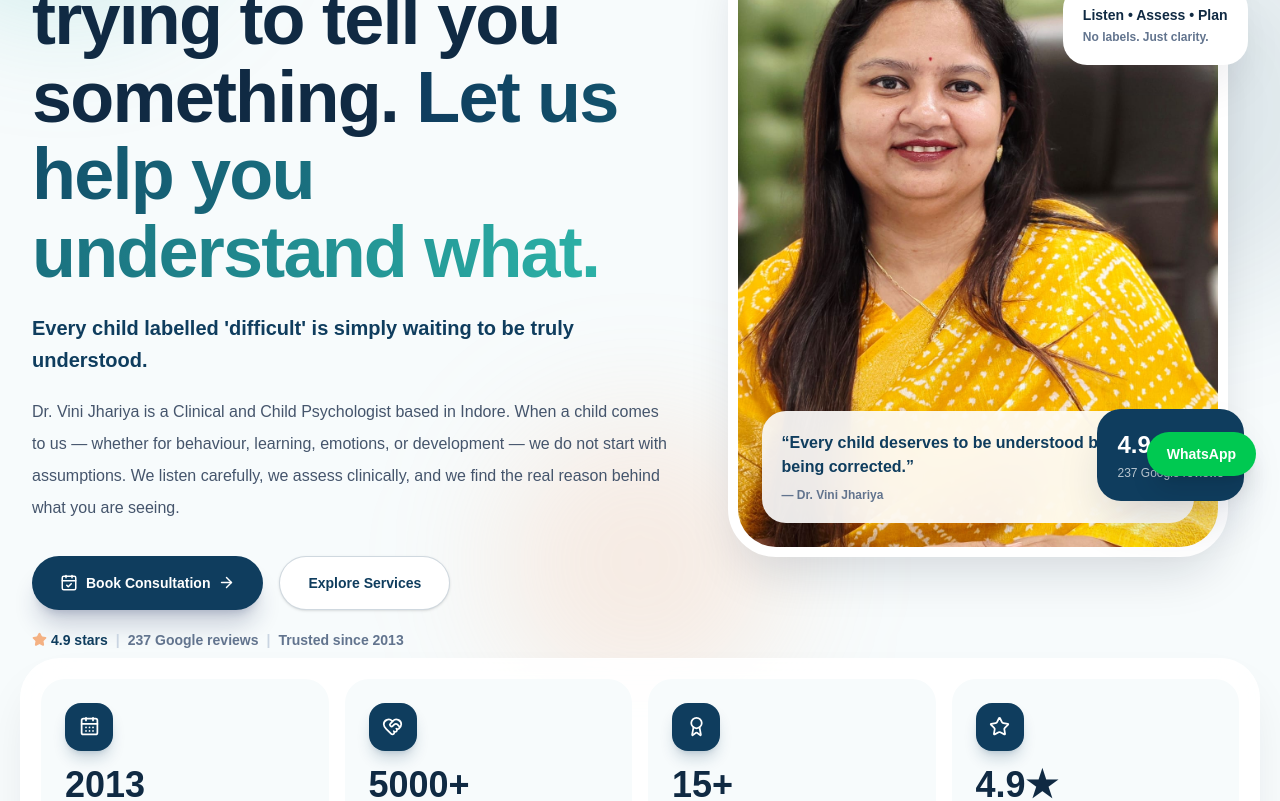
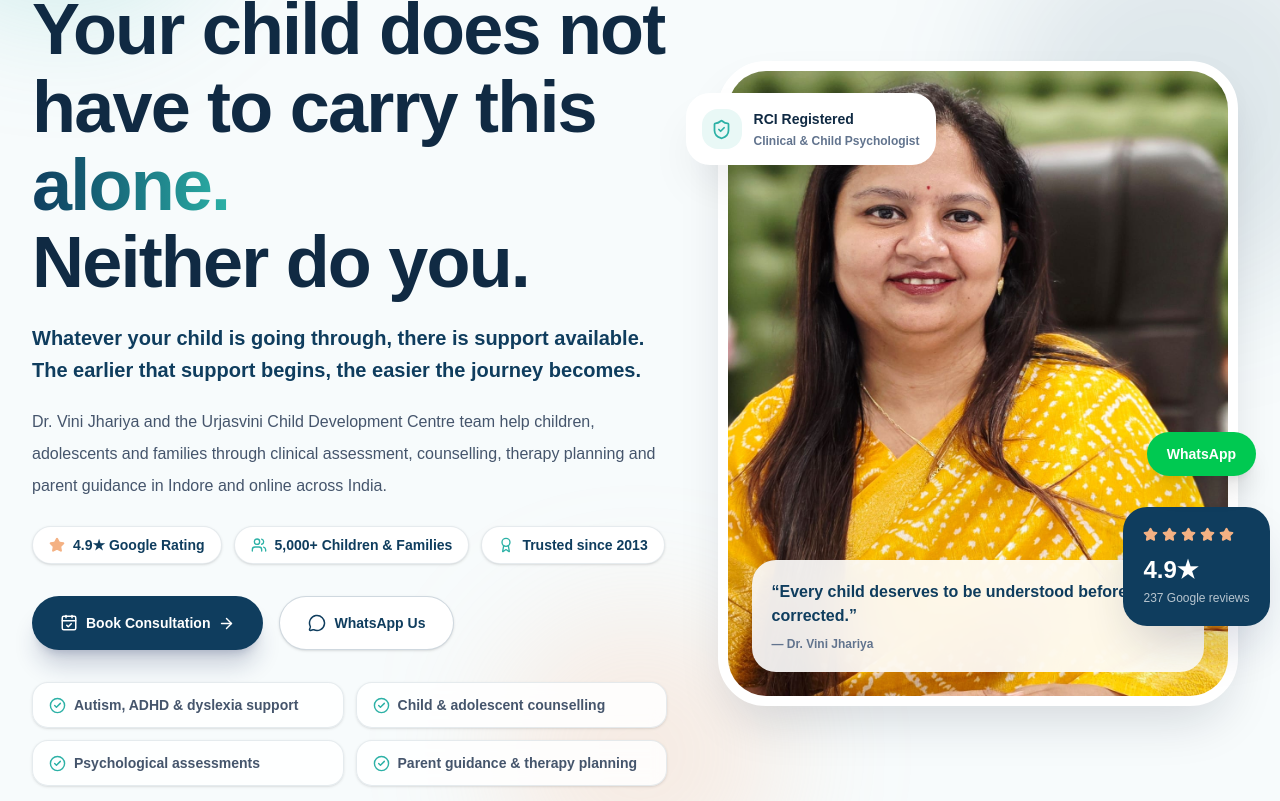
Before and after one commit to mayankjaat-45/Vini_Clinic_Web, a Next.js app in the folder client/: page / in a window 1280 px wide. Shown: the part 300-1101 px from the top of the page. Built offline with nearby package versions, Linux system fonts and the light colour scheme; no server answers.

Commit message:
Hero Page UI updated

```diff
--- a/client/src/components/home/Hero.jsx
+++ b/client/src/components/home/Hero.jsx
@@ -1,6 +1,39 @@
 import Image from "next/image";
 import React from "react";
-import { ArrowRight, CalendarCheck, HeartHandshake, Star } from "lucide-react";
+import {
+  ArrowRight,
+  Award,
+  CalendarCheck,
+  CheckCircle2,
+  HeartHandshake,
+  MapPin,
+  MessageCircle,
+  ShieldCheck,
+  Star,
+  Users,
+} from "lucide-react";
+
+const trustItems = [
+  {
+    icon: Star,
+    text: "4.9★ Google Rating",
+  },
+  {
+    icon: Users,
+    text: "5,000+ Children & Families",
+  },
+  {
+    icon: Award,
+    text: "Trusted since 2013",
+  },
+];
+
+const supportItems = [
+  "Autism, ADHD & dyslexia support",
+  "Child & adolescent counselling",
+  "Psychological assessments",
+  "Parent guidance & therapy planning",
+];
 
 const Hero = () => {
   return (
@@ -10,7 +43,7 @@ const Hero = () => {
       <div className="absolute -right-24 top-32 h-96 w-96 rounded-full bg-[#0F3D5E]/10 blur-3xl" />
       <div className="absolute bottom-0 left-1/2 h-72 w-72 -translate-x-1/2 rounded-full bg-[#F4B183]/20 blur-3xl" />
 
-      <section className="relative mx-auto grid min-h-screen max-w-7xl items-center gap-10 px-5 py-12 sm:px-6 md:py-14 lg:grid-cols-[1.08fr_0.92fr] lg:px-8">
+      <section className="relative mx-auto grid min-h-screen max-w-7xl items-center gap-10 px-5 pb-20 pt-28 sm:px-6 sm:pt-32 md:py-16 lg:grid-cols-[1.08fr_0.92fr] lg:px-8 lg:pt-36">
         {/* Left Content */}
         <div className="text-center lg:text-left">
           <p className="inline-flex items-center gap-2 rounded-full border border-[#2CB1A6]/20 bg-white px-4 py-2 text-xs font-bold text-[#2CB1A6] shadow-sm sm:text-sm">
@@ -19,28 +52,53 @@ const Hero = () => {
           </p>
 
           <h1 className="mx-auto mt-5 max-w-4xl text-4xl font-black leading-[1.08] tracking-tight text-[#102A43] sm:text-5xl md:text-6xl lg:mx-0 lg:text-7xl">
-            Every child is trying to tell you something.{" "}
+            Your child does not have to carry this{" "}
             <span className="bg-linear-to-r from-[#0F3D5E] to-[#2CB1A6] bg-clip-text text-transparent">
-              Let us help you understand what.
+              alone.
             </span>
+            <br />
+            Neither do you.
           </h1>
 
-          <h2 className="mx-auto mt-5 max-w-2xl text-lg font-bold leading-8 text-[#0F3D5E] sm:text-xl lg:mx-0">
-            Every child labelled &apos;difficult&apos; is simply waiting to be
-            truly understood.
+          <h2 className="mx-auto mt-5 max-w-2xl text-base font-bold leading-7 text-[#0F3D5E] sm:text-xl sm:leading-8 lg:mx-0">
+            Whatever your child is going through, there is support available.
+            The earlier that support begins, the easier the journey becomes.
           </h2>
 
           <p className="mx-auto mt-5 max-w-2xl text-sm leading-7 text-slate-600 sm:text-base sm:leading-8 lg:mx-0">
-            Dr. Vini Jhariya is a Clinical and Child Psychologist based in
-            Indore. When a child comes to us — whether for behaviour, learning,
-            emotions, or development — we do not start with assumptions. We
-            listen carefully, we assess clinically, and we find the real reason
-            behind what you are seeing.
+            Dr. Vini Jhariya and the Urjasvini Child Development Centre team
+            help children, adolescents and families through clinical assessment,
+            counselling, therapy planning and parent guidance in Indore and
+            online across India.
           </p>
+
+          {/* Trust Line Above Fold */}
+          <div className="mx-auto mt-6 flex flex-wrap items-center justify-center gap-3 lg:mx-0 lg:justify-start">
+            {trustItems.map((item) => {
+              const Icon = item.icon;
+
+              return (
+                <div
+                  key={item.text}
+                  className="inline-flex items-center gap-2 rounded-full border border-[#0F3D5E]/10 bg-white px-4 py-2 text-xs font-bold text-[#0F3D5E] shadow-sm sm:text-sm"
+                >
+                  <Icon
+                    size={16}
+                    className={
+                      item.text.includes("4.9")
+                        ? "fill-[#F4B183] text-[#F4B183]"
+                        : "text-[#2CB1A6]"
+                    }
+                  />
+                  {item.text}
+                </div>
+              );
+            })}
+          </div>
 
           <div className="mt-8 flex flex-col justify-center gap-4 sm:flex-row lg:justify-start">
             <a
-              href="/contact"
+              href="/contact-us"
               className="inline-flex items-center justify-center gap-2 rounded-full bg-[#0F3D5E] px-7 py-4 text-sm font-bold text-white shadow-xl shadow-blue-950/20 transition hover:-translate-y-1 hover:bg-[#102A43]"
             >
               <CalendarCheck size={18} />
@@ -49,85 +107,81 @@ const Hero = () => {
             </a>
 
             <a
-              href="/services"
+              href="https://wa.me/917999215093"
+              target="_blank"
+              rel="noopener noreferrer"
               className="inline-flex items-center justify-center gap-2 rounded-full border border-[#0F3D5E]/20 bg-white px-7 py-4 text-sm font-bold text-[#0F3D5E] shadow-sm transition hover:-translate-y-1 hover:border-[#2CB1A6] hover:bg-[#E9F8F6]"
             >
-              Explore Services
+              <MessageCircle size={18} />
+              WhatsApp Us
             </a>
           </div>
 
-          <div className="mx-auto mt-5 flex flex-wrap items-center justify-center gap-2 text-xs font-semibold text-slate-500 sm:text-sm lg:mx-0 lg:justify-start">
-            <span className="flex items-center gap-1 text-[#0F3D5E]">
-              <Star size={15} className="fill-[#F4B183] text-[#F4B183]" />
-              4.9 stars
-            </span>
-            <span className="hidden text-slate-300 sm:inline">|</span>
-            <span>237 Google reviews</span>
-            <span className="hidden text-slate-300 sm:inline">|</span>
-            <span>Trusted since 2013</span>
+          {/* Support Points */}
+          <div className="mx-auto mt-8 grid max-w-2xl gap-3 sm:grid-cols-2 lg:mx-0">
+            {supportItems.map((item) => (
+              <div
+                key={item}
+                className="flex items-center justify-center gap-2 rounded-2xl border border-[#0F3D5E]/10 bg-white/85 px-4 py-3 text-sm font-bold text-slate-600 shadow-sm backdrop-blur lg:justify-start"
+              >
+                <CheckCircle2 size={17} className="shrink-0 text-[#2CB1A6]" />
+                {item}
+              </div>
+            ))}
           </div>
 
-          {/* Small Trust Cards */}
-          {/* <div className="mx-auto mt-10 grid max-w-xl grid-cols-3 gap-3 sm:gap-4 lg:mx-0">
-            <div className="rounded-3xl bg-white p-4 shadow-sm">
-              <h3 className="text-lg font-black text-[#0F3D5E] sm:text-2xl">
-                2013
-              </h3>
-              <p className="mt-1 text-[11px] font-semibold text-slate-500 sm:text-xs">
-                Trusted since
-              </p>
-            </div>
-
-            <div className="rounded-3xl bg-white p-4 shadow-sm">
-              <h3 className="text-lg font-black text-[#0F3D5E] sm:text-2xl">
-                5000+
-              </h3>
-              <p className="mt-1 text-[11px] font-semibold text-slate-500 sm:text-xs">
-                Children supported
-              </p>
-            </div>
-
-            <div className="rounded-3xl bg-white p-4 shadow-sm">
-              <h3 className="flex items-center justify-center gap-1 text-lg font-black text-[#0F3D5E] sm:justify-start sm:text-2xl">
-                4.9
-                <Star size={17} className="fill-[#F4B183] text-[#F4B183]" />
-              </h3>
-              <p className="mt-1 text-[11px] font-semibold text-slate-500 sm:text-xs">
-                Google rating
-              </p>
-            </div>
-          </div> */}
+          <div className="mx-auto mt-6 flex max-w-2xl items-start justify-center gap-2 text-sm font-semibold leading-6 text-slate-500 lg:mx-0 lg:justify-start">
+            <MapPin size={17} className="mt-0.5 shrink-0 text-[#F4B183]" />
+            <span>
+              100-A, Baikunth Dham Colony, Old Palasia, Saket, Indore, Madhya
+              Pradesh — 452018
+            </span>
+          </div>
         </div>
 
         {/* Right Photo */}
-        <div className="relative mx-auto w-full max-w-105 lg:max-w-125">
-          <div className="absolute -right-5 top-12 z-10 hidden rounded-3xl bg-white p-5 shadow-2xl shadow-slate-900/10 sm:block">
-            <p className="text-sm font-black text-[#102A43]">
-              Listen • Assess • Plan
-            </p>
-            <p className="mt-1 text-xs font-semibold text-slate-500">
-              No labels. Just clarity.
-            </p>
+        <div className="relative mx-auto w-full max-w-[430px] sm:max-w-[480px] lg:max-w-[520px]">
+          <div className="absolute -left-3 top-8 z-10 hidden rounded-3xl bg-white p-4 shadow-2xl shadow-slate-900/10 sm:block lg:-left-8">
+            <div className="flex items-start gap-3">
+              <div className="flex h-10 w-10 items-center justify-center rounded-2xl bg-[#E9F8F6] text-[#2CB1A6]">
+                <ShieldCheck size={21} />
+              </div>
+              <div>
+                <p className="text-sm font-black text-[#102A43]">
+                  RCI Registered
+                </p>
+                <p className="mt-1 text-xs font-semibold text-slate-500">
+                  Clinical & Child Psychologist
+                </p>
+              </div>
+            </div>
           </div>
 
-          <div className="absolute -right-4 bottom-14 z-10 hidden rounded-3xl bg-[#0F3D5E] p-5 text-white shadow-2xl shadow-blue-950/20 sm:block">
-            <p className="text-2xl font-black">4.9★</p>
+          <div className="absolute -right-2 bottom-20 z-10 hidden rounded-3xl bg-[#0F3D5E] p-5 text-white shadow-2xl shadow-blue-950/20 sm:block lg:-right-8">
+            <div className="flex items-center gap-1 text-[#F4B183]">
+              <Star size={15} className="fill-[#F4B183]" />
+              <Star size={15} className="fill-[#F4B183]" />
+              <Star size={15} className="fill-[#F4B183]" />
+              <Star size={15} className="fill-[#F4B183]" />
+              <Star size={15} className="fill-[#F4B183]" />
+            </div>
+            <p className="mt-3 text-2xl font-black">4.9★</p>
             <p className="mt-1 text-xs text-white/70">237 Google reviews</p>
           </div>
 
-          <div className="relative overflow-hidden rounded-[2.2rem] border-8 border-white bg-white shadow-2xl shadow-slate-900/15 sm:rounded-[3rem] sm:border-10">
-            <div className="relative aspect-4/5 w-full">
+          <div className="relative overflow-hidden rounded-[2rem] border-[7px] border-white bg-white shadow-2xl shadow-slate-900/15 sm:rounded-[3rem] sm:border-[10px]">
+            <div className="relative aspect-[4/5] w-full">
               <Image
                 src="/images/vini-pic.jpeg"
-                alt="Dr. Vini Jhariya, Clinical and Child Psychologist in Indore"
+                alt="Dr. Vini Jhariya, Clinical & Child Psychologist in Indore"
                 fill
                 priority
-                sizes="(max-width: 768px) 90vw, 500px"
+                sizes="(max-width: 768px) 90vw, 520px"
                 className="object-cover object-center"
               />
             </div>
 
-            <div className="absolute inset-x-4 bottom-4 rounded-3xl bg-white/90 p-4 backdrop-blur-xl sm:inset-x-6 sm:bottom-6 sm:p-5">
+            <div className="absolute inset-x-3 bottom-3 rounded-3xl bg-white/90 p-4 backdrop-blur-xl sm:inset-x-6 sm:bottom-6 sm:p-5">
               <p className="text-sm font-black leading-6 text-[#0F3D5E] sm:text-base">
                 “Every child deserves to be understood before being corrected.”
               </p>
@@ -136,8 +190,38 @@ const Hero = () => {
               </p>
             </div>
           </div>
+
+          {/* Mobile cards */}
+          <div className="mt-4 grid grid-cols-2 gap-3 sm:hidden">
+            <div className="rounded-3xl bg-white p-4 text-center shadow-sm">
+              <p className="text-xl font-black text-[#0F3D5E]">2013</p>
+              <p className="mt-1 text-xs font-semibold text-slate-500">
+                Trusted since
+              </p>
+            </div>
+
+            <div className="rounded-3xl bg-white p-4 text-center shadow-sm">
+              <p className="text-xl font-black text-[#0F3D5E]">5000+</p>
+              <p className="mt-1 text-xs font-semibold text-slate-500">
+                Families supported
+              </p>
+            </div>
+          </div>
         </div>
       </section>
+
+      {/* Mobile Sticky WhatsApp */}
+      <div className="fixed inset-x-0 bottom-0 z-40 border-t border-white/20 bg-white/90 p-3 shadow-[0_-12px_30px_rgba(15,61,94,0.12)] backdrop-blur-md md:hidden">
+        <a
+          href="https://wa.me/917999215093"
+          target="_blank"
+          rel="noopener noreferrer"
+          className="flex w-full items-center justify-center gap-2 rounded-full bg-[#0F3D5E] px-5 py-3 text-sm font-black text-white"
+        >
+          <MessageCircle size={18} />
+          WhatsApp Us
+        </a>
+      </div>
     </div>
   );
 };
```
